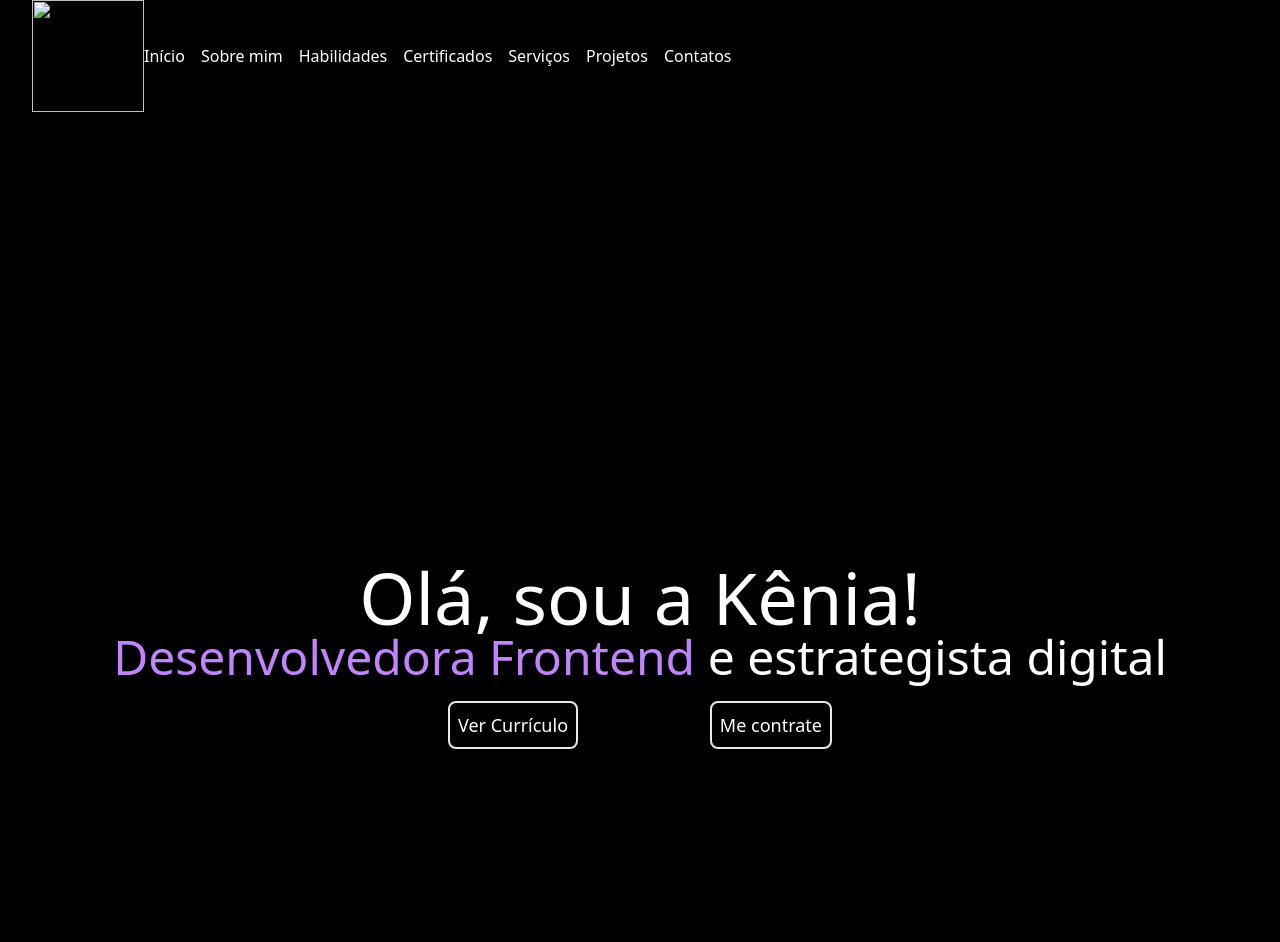
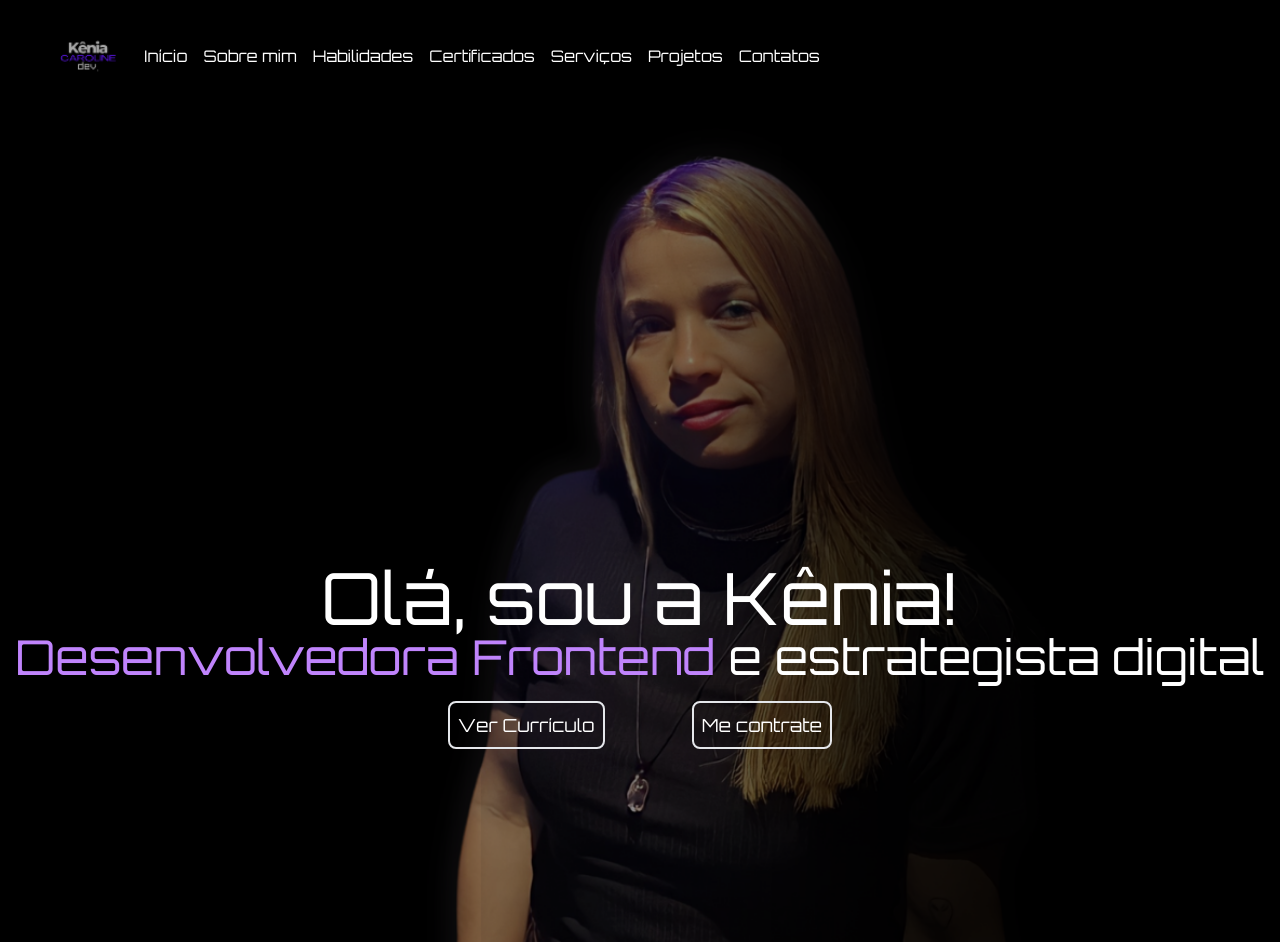
Before and after one commit to euukc/Portfolio-2, a plain HTML site: page index.html in a window 1280 px wide. Shown: the top 942 px of the page. Drawn offline with nearby package versions, Linux system fonts and the light colour scheme.

Commit message:
ajustes caminhos

```diff
--- a/index.html
+++ b/index.html
@@ -5,7 +5,7 @@
     <meta name="viewport" content="width=device-width, initial-scale=1.0">
     <title>Portfolio 2.0 - Kênia Caroline</title>
     <script src="https://cdn.tailwindcss.com"></script>
-    <link rel="stylesheet" href="/Portfolio-2/src/css/style.css">
+    <link rel="stylesheet" href="/src/css/style.css">
 </head>
 <body class="bg-black">
     <header class="max-w-7x1 mx-auto px-4 sm-px-6 lg:px-8">
@@ -15,7 +15,7 @@
 
             <div>
               <a href="#">
-                <img class="w-20 h-20 md:w-28 md:h-28 md-py-1" src="/Portfolio-2//src/img/kenia-logo.png" alt="">
+                <img class="w-20 h-20 md:w-28 md:h-28 md-py-1" src="/src/img/kenia-logo.png" alt="">
               </a>
             </div>
 
--- a/src/css/style.css
+++ b/src/css/style.css
@@ -1,4 +1,4 @@
-@import url(/Portfolio-2//src/css/reset.css);
+@import url(/src/css/reset.css);
 
 
 
@@ -10,7 +10,7 @@
 #container-apresentacao {
     width: auto;
     height: 830px;
-    background-image: url(/Portfolio-2//src/img/bg-foto.png);
+    background-image: url(/src/img/bg-foto.png);
     background-size: cover;
 
 }
@@ -29,7 +29,7 @@
 
 #foto2 {
 
-    background-image: url(/Portfolio-2//src/img/foto-sobre.png);
+    background-image: url(/src/img/foto-sobre.png);
     background-size: cover;
 
 }
@@ -41,7 +41,7 @@
 #container-apresentacao {
         width: 375px;
         height: 600px;
-        background-image: url(/Portfolio-2//src/img/bg-foto-mobile.png);
+        background-image: url(/src/img/bg-foto-mobile.png);
         background-size: cover;
 
     }
```
